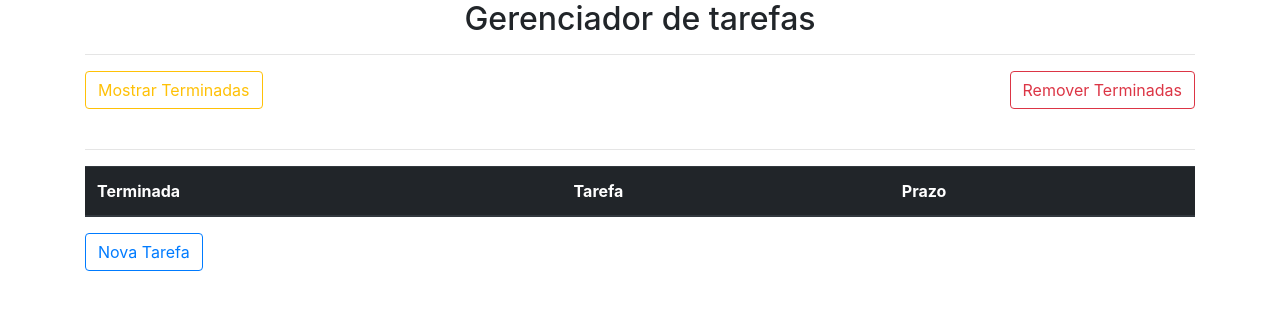
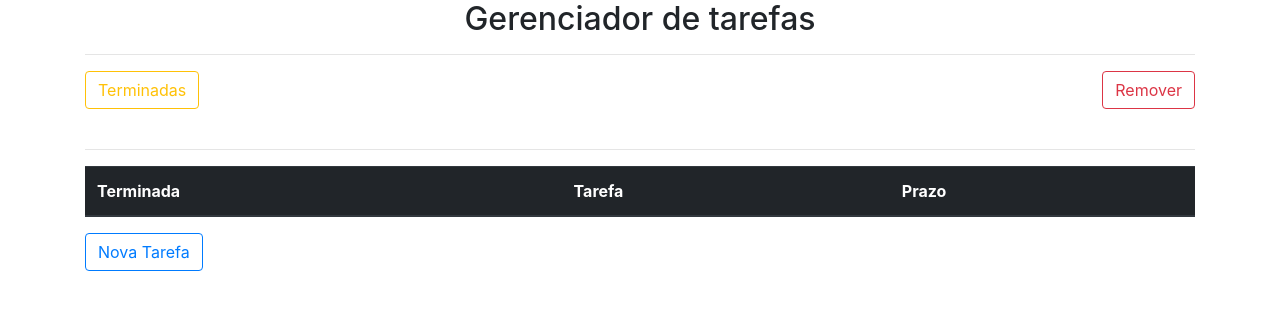
Before and after one commit to monteiroluana/ProgressiveWebApplication, a plain HTML site: page index.html in a window 1280 px wide. Drawn offline with nearby package versions, Linux system fonts and the light colour scheme.

Commit message:
rename buttons

```diff
--- a/index.html
+++ b/index.html
@@ -43,12 +43,12 @@
 
 
 			<button type="button" class="btn btn-outline-warning" data-toggle="modal" data-target="#myModal02" onclick="mostarTerminadas()">
-				Mostrar Terminadas
+				Terminadas
 			</button>
 
 			<!-- Button Remover Terminadas -->
 			<button type="button" class="btn btn-outline-danger" style="float:right;" onclick="remover()">
-				Remover Terminadas
+				Remover
 			</button>
 
 
```
